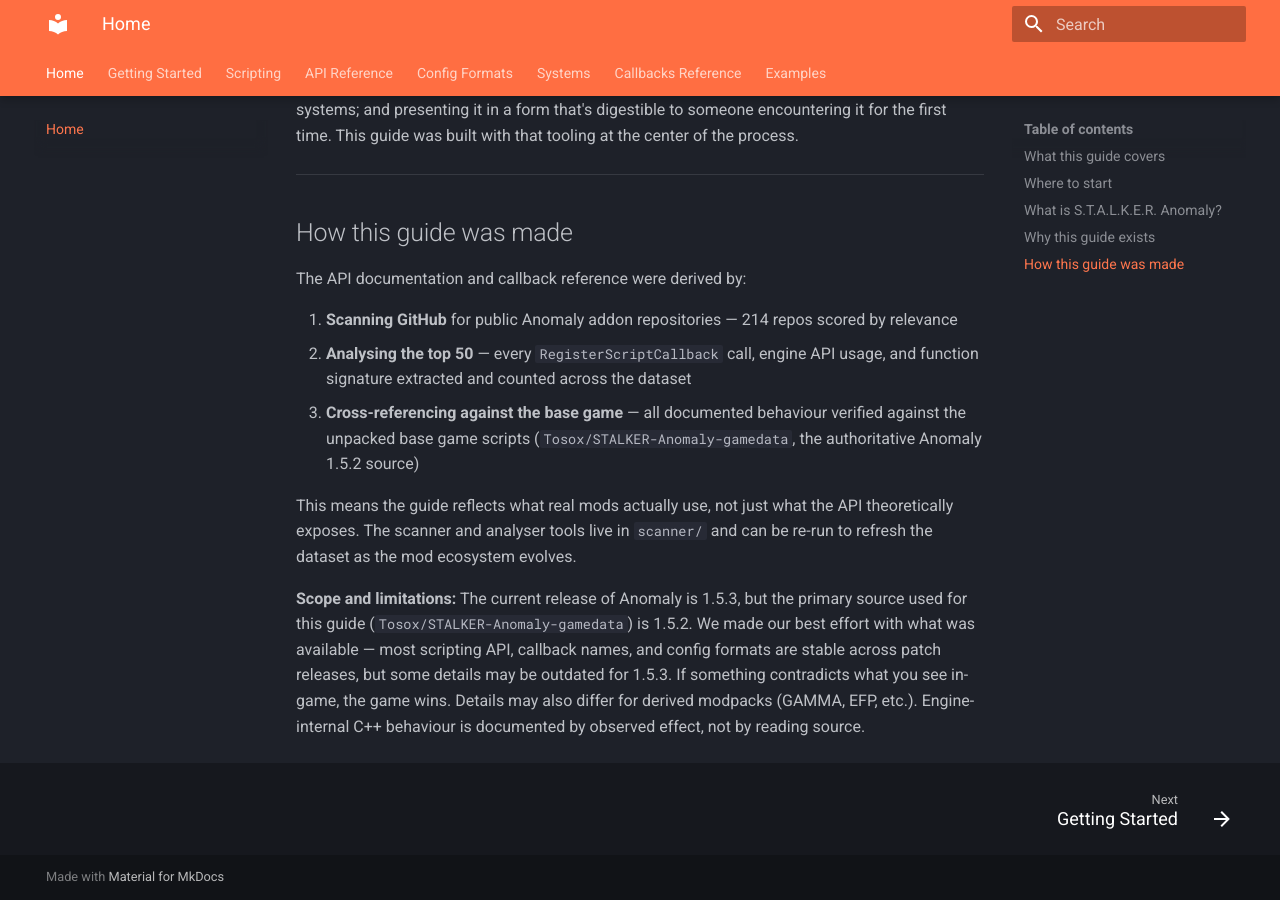
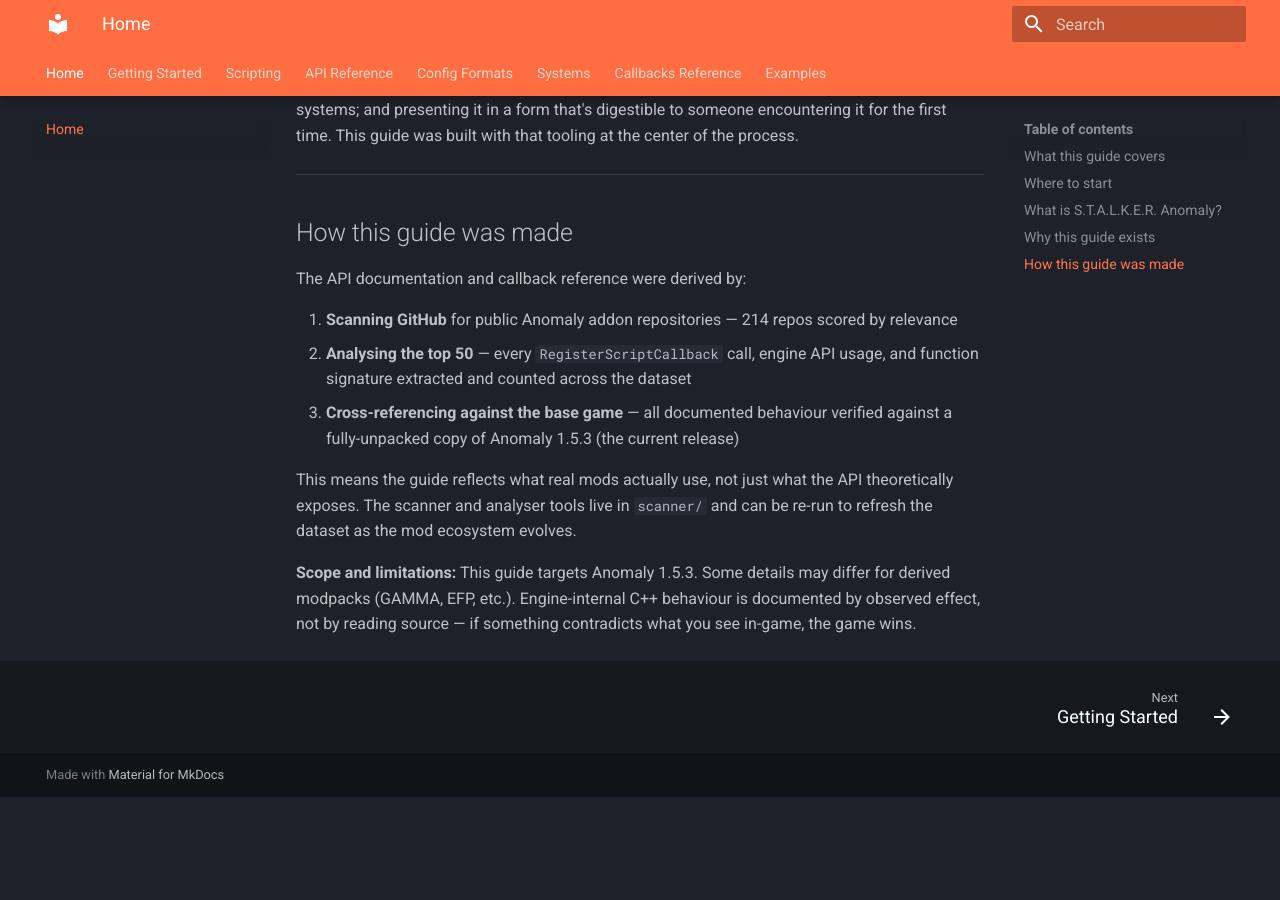
Before and after one commit to robE127/stalker-anomaly-modding-guide, an MkDocs documentation site: the page built from docs/index.md, in a window 1280 px wide and 900 px high, scrolled down 1880 px. Built offline with MkDocs 1.6.1 and Material for MkDocs 9.7.7, drawn with Linux system fonts in a browser that asks for light colours; after the commit the page ends 2677 px from its top, so only the background shows below that.

Commit message:
Promote locally unpacked Anomaly as primary source; update docs
- CLAUDE.md: replace hardcoded 1.5.2 Tosox path with version-agnostic
  instruction to use the highest Anomaly-*-Full/ unpacked installation
  in data/clones/; demote Tosox clone to fallback
- CONTRIBUTING.md: add setup step for base game source data — extract
  full Anomaly folder into data/clones/, run db_unpacker_all.bat in place
- docs/index.md: update scope note to target 1.5.3 and drop the 1.5.2
  source caveat now that a full 1.5.3 unpack is available locally

Co-Authored-By: Claude Sonnet 4.6 <noreply@anthropic.com>

```diff
--- a/docs/index.md
+++ b/docs/index.md
@@ -67,8 +67,8 @@ The API documentation and callback reference were derived by:
 
 1. **Scanning GitHub** for public Anomaly addon repositories — 214 repos scored by relevance
 2. **Analysing the top 50** — every `RegisterScriptCallback` call, engine API usage, and function signature extracted and counted across the dataset
-3. **Cross-referencing against the base game** — all documented behaviour verified against the unpacked base game scripts (`Tosox/STALKER-Anomaly-gamedata`, the authoritative Anomaly 1.5.2 source)
+3. **Cross-referencing against the base game** — all documented behaviour verified against a fully-unpacked copy of Anomaly 1.5.3 (the current release)
 
 This means the guide reflects what real mods actually use, not just what the API theoretically exposes. The scanner and analyser tools live in `scanner/` and can be re-run to refresh the dataset as the mod ecosystem evolves.
 
-**Scope and limitations:** The current release of Anomaly is 1.5.3, but the primary source used for this guide (`Tosox/STALKER-Anomaly-gamedata`) is 1.5.2. We made our best effort with what was available — most scripting API, callback names, and config formats are stable across patch releases, but some details may be outdated for 1.5.3. If something contradicts what you see in-game, the game wins. Details may also differ for derived modpacks (GAMMA, EFP, etc.). Engine-internal C++ behaviour is documented by observed effect, not by reading source.
+**Scope and limitations:** This guide targets Anomaly 1.5.3. Some details may differ for derived modpacks (GAMMA, EFP, etc.). Engine-internal C++ behaviour is documented by observed effect, not by reading source — if something contradicts what you see in-game, the game wins.
```
Also changed, not shown: CLAUDE.md (+11 -2 lines), CONTRIBUTING.md (+15 -0 lines).
